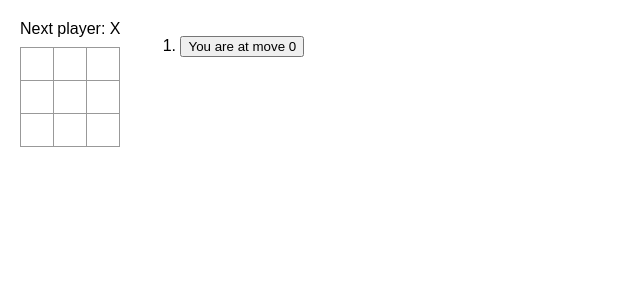
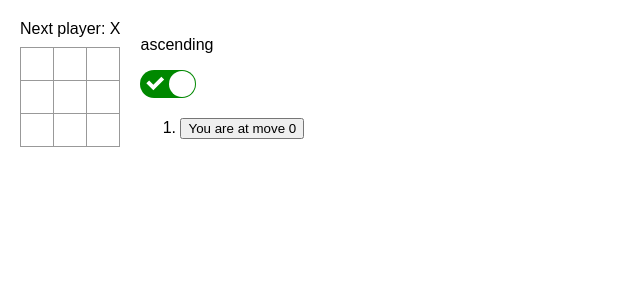
Before and after one commit to AlonLavy/chapter-3-react, a React (Create React App) app in the folder src/: page / in a window 1280 px wide. Shown: the top 300 px of the page, without its empty margins (0-640 px from the left). Built offline with nearby package versions, Linux system fonts and the light colour scheme.

Commit message:
toggle ascending/decending working

```diff
--- a/src/App.js
+++ b/src/App.js
@@ -1,4 +1,5 @@
 import { useState } from "react";
+import ReactSwitch from "react-switch";
 
 function Square({ value, onSquareClick }) {
   return (
@@ -51,6 +52,26 @@ function Board({ xIsNext, squares, onPlay }) {
 }
 
 export default function Game() {
+  const [toggleStatus, changeToggleStatus] = useState(true);
+  const [description, setDescription] = useState("ascending");
+  const ToggleSwitch = () => {
+    const handleChange = () => {
+      changeToggleStatus(!toggleStatus);
+      if (toggleStatus) {
+        setDescription("decending");
+      } else {
+        setDescription("ascending");
+      }
+    };
+
+    return (
+      <div className="toggle">
+        <p>{description}</p>
+        <ReactSwitch checked={toggleStatus} onChange={handleChange} />
+      </div>
+    );
+  };
+
   const [history, setHistory] = useState([Array(9).fill(null)]);
   const [currentMove, setCurrentMove] = useState(0);
   const xIsNext = currentMove % 2 === 0;
@@ -66,12 +87,18 @@ export default function Game() {
     setCurrentMove(nextMove);
   }
 
+  if (!toggleStatus) {
+    history.reverse;
+  }
   const moves = history.map((squares, move) => {
     let description;
+    if (!toggleStatus) {
+      move = history.length - move;
+    }
     if (move == currentMove) {
       description = `You are at move ${move}`;
     } else if (move > 0) {
-      description = "Go to move #" + move;
+      description = `Go to move number ${move}`;
     } else {
       description = "Go to game start";
     }
@@ -88,6 +115,7 @@ export default function Game() {
         <Board xIsNext={xIsNext} squares={currentSquares} onPlay={handlePlay} />
       </div>
       <div className="game-info">
+        <ToggleSwitch />
         <ol>{moves}</ol>
       </div>
     </div>
--- a/src/styles.css
+++ b/src/styles.css
@@ -73,7 +73,7 @@ body {
 
 .board-row:after {
   clear: both;
-  content: '';
+  content: "";
   display: table;
 }
 
@@ -88,3 +88,7 @@ body {
 .game-info {
   margin-left: 20px;
 }
+
+.toggle {
+  text-align: "center";
+}
```
